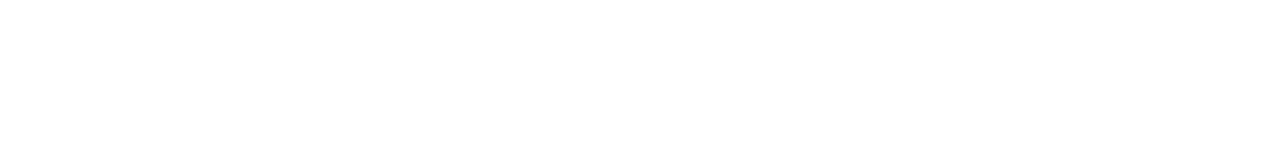
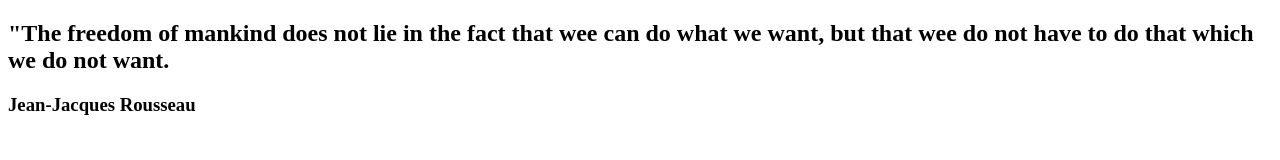
Before and after one commit to ErdeiS/simple-quote-page, a plain HTML site: page index.html in a window 1280 px wide. Drawn offline with Linux system fonts and the light colour scheme.

Commit message:
add html content

```diff
--- a/index.html
+++ b/index.html
@@ -7,6 +7,9 @@
   <link rel="stylesheet" type="text-css" href="main.css">
 </head>
 <body>
-
+  <div>
+    <h2>"The freedom of mankind does not lie in the fact that wee can do what we want, but that wee do not have to do that which we do not want.</h2>
+    <h3>Jean-Jacques Rousseau</h3>
+  </div>
 </body>
 </html>
```
